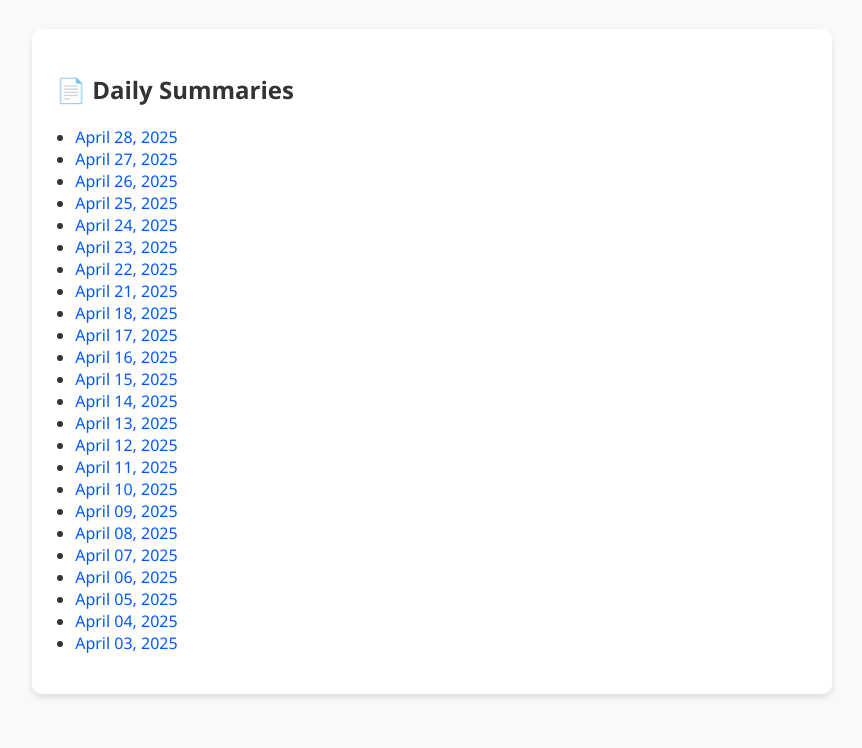
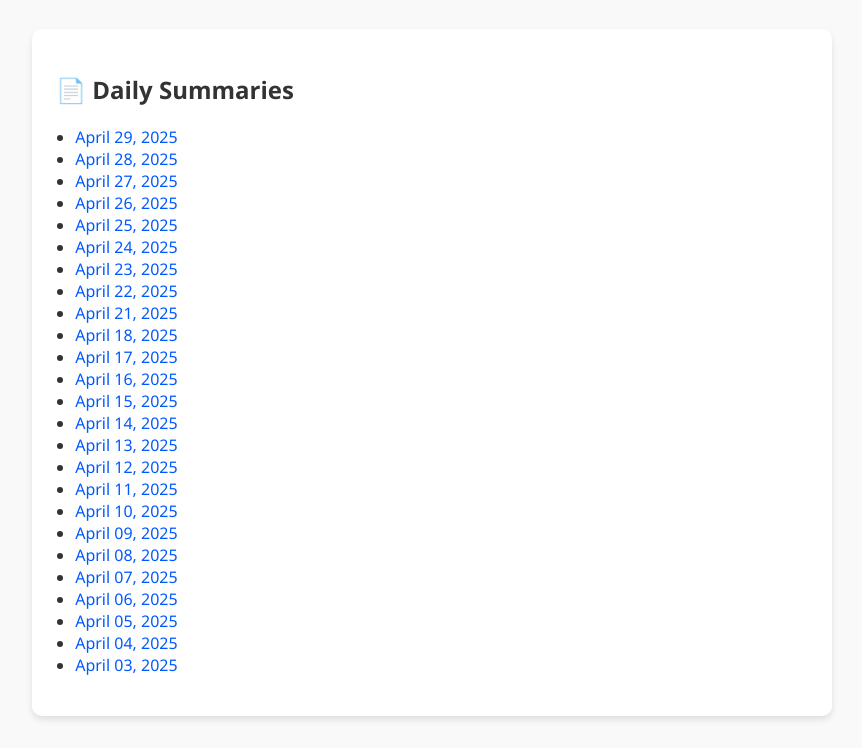
Before and after one commit to weiaiwayne/reddit-immigration-dashboard, a plain HTML site: page index.html in a window 1280 px wide. Shown: the part 143-891 px from the top of the page, without its empty margins (208-1070 px from the left). Before the commit the page ends 869 px from the top, so only its background shows below. Drawn offline with Linux system fonts and the light colour scheme.

Commit message:
Update index.html with new summaries

```diff
--- a/index.html
+++ b/index.html
@@ -43,6 +43,7 @@
     <div class="card">
       <h2>📄 Daily Summaries</h2>
       <ul>
+        <li><a href="docs/gemini_analysis_20250429.md" target="_blank">April 29, 2025</a></li>
         <li><a href="docs/gemini_analysis_20250428.md" target="_blank">April 28, 2025</a></li>
         <li><a href="docs/gemini_analysis_20250427.md" target="_blank">April 27, 2025</a></li>
         <li><a href="docs/gemini_analysis_20250426.md" target="_blank">April 26, 2025</a></li>
```
